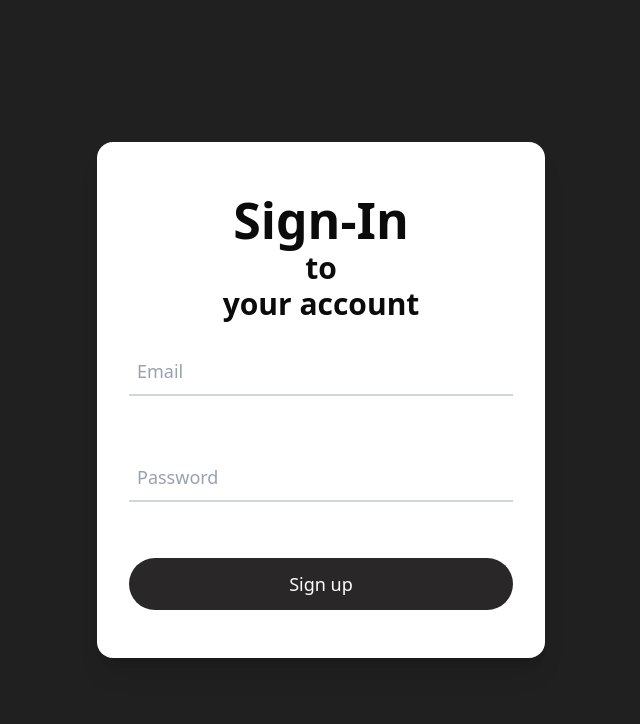
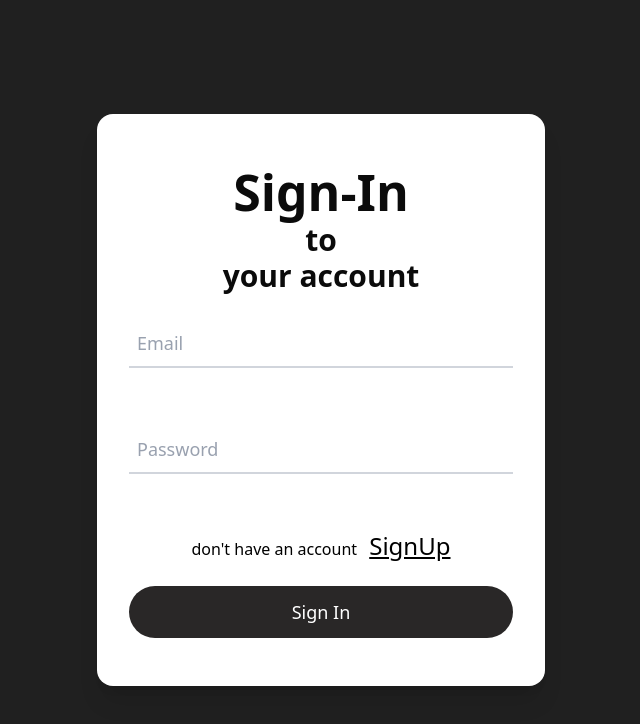
Before and after one commit to FamimHayat/demo-messenger-app, a React (Vite) app: page /signIn in a window 1280 px wide. Shown: the top 724 px of the page, without its empty margins (319-959 px from the left). Built offline with nearby package versions, Linux system fonts and the light colour scheme.

Commit message:
sign-in update

```diff
--- a/src/pages/SignIn.jsx
+++ b/src/pages/SignIn.jsx
@@ -1,6 +1,6 @@
 import React, { useState } from "react";
 import { useDispatch, useSelector } from "react-redux";
-import { Navigate, useNavigate } from "react-router";
+import { Link, Navigate, useNavigate } from "react-router";
 import { getAuth, signInWithEmailAndPassword } from "firebase/auth";
 import { loggedUser } from "../reduxStore/slices/authSlices";
 import { toast, ToastContainer } from "react-toastify";
@@ -109,12 +109,19 @@ const SignIn = () => {
           <span className="absolute bottom-0 left-1/2 w-0 h-[2px] bg-[#0b0b0b] group-hover:w-full transition-all duration-300 ease-in-out transform -translate-x-1/2"></span>
         </div>
 
+        <Link to="/SignUp">
+          <p className="text-center ">
+            don't have an account{" "}
+            <span className="text-2xl underline hover:text-blue-600 pl-2">SignUp</span>
+          </p>
+        </Link>
+
         <button
           type="submit"
           onClick={handleSignIn}
           className="bg-[#292727] text-white py-3 rounded-full text-lg cursor-pointer hover:bg-[#0b0b0b] transition"
         >
-          Sign up
+          Sign In
         </button>
       </form>
     </div>
```
